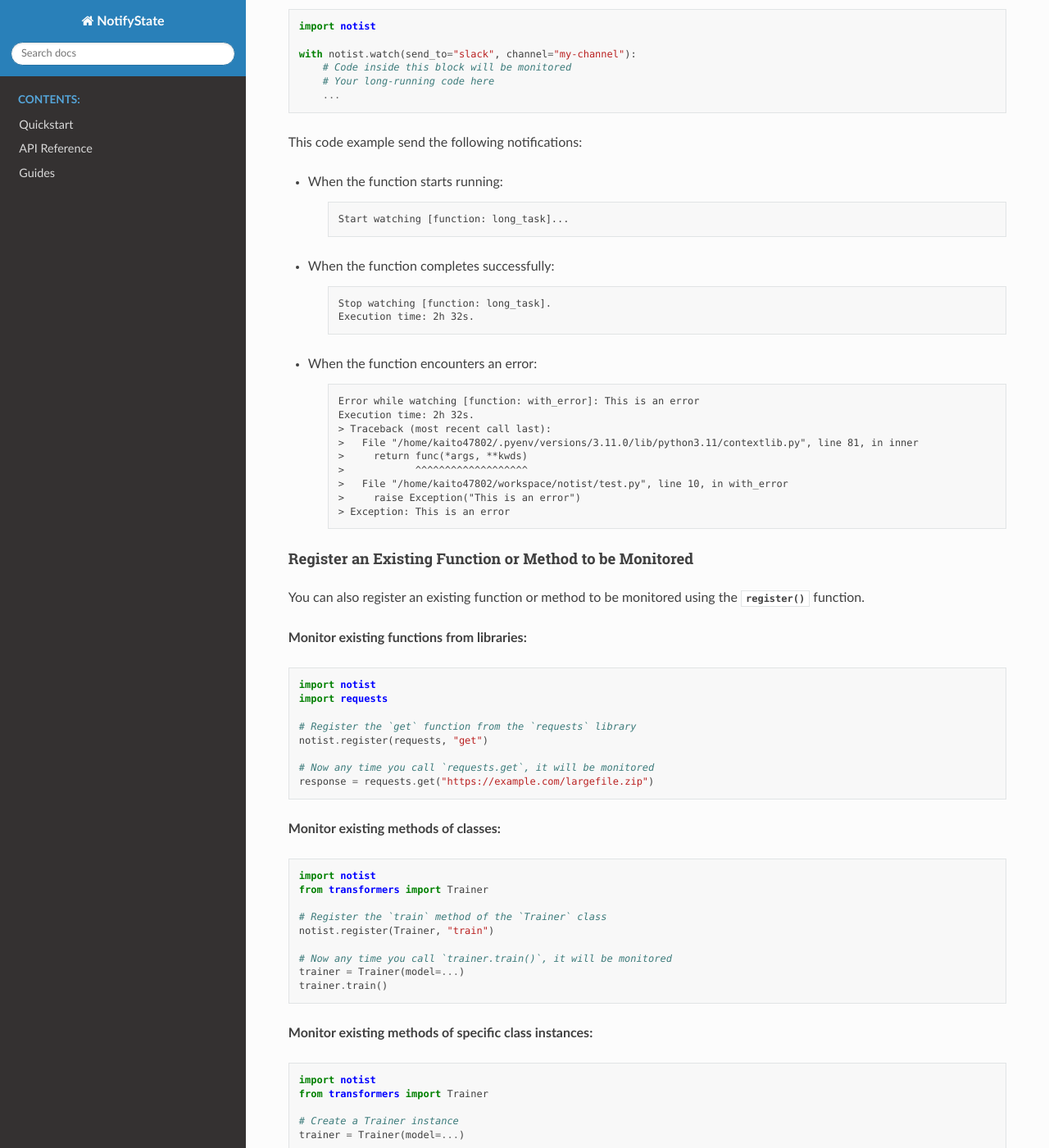
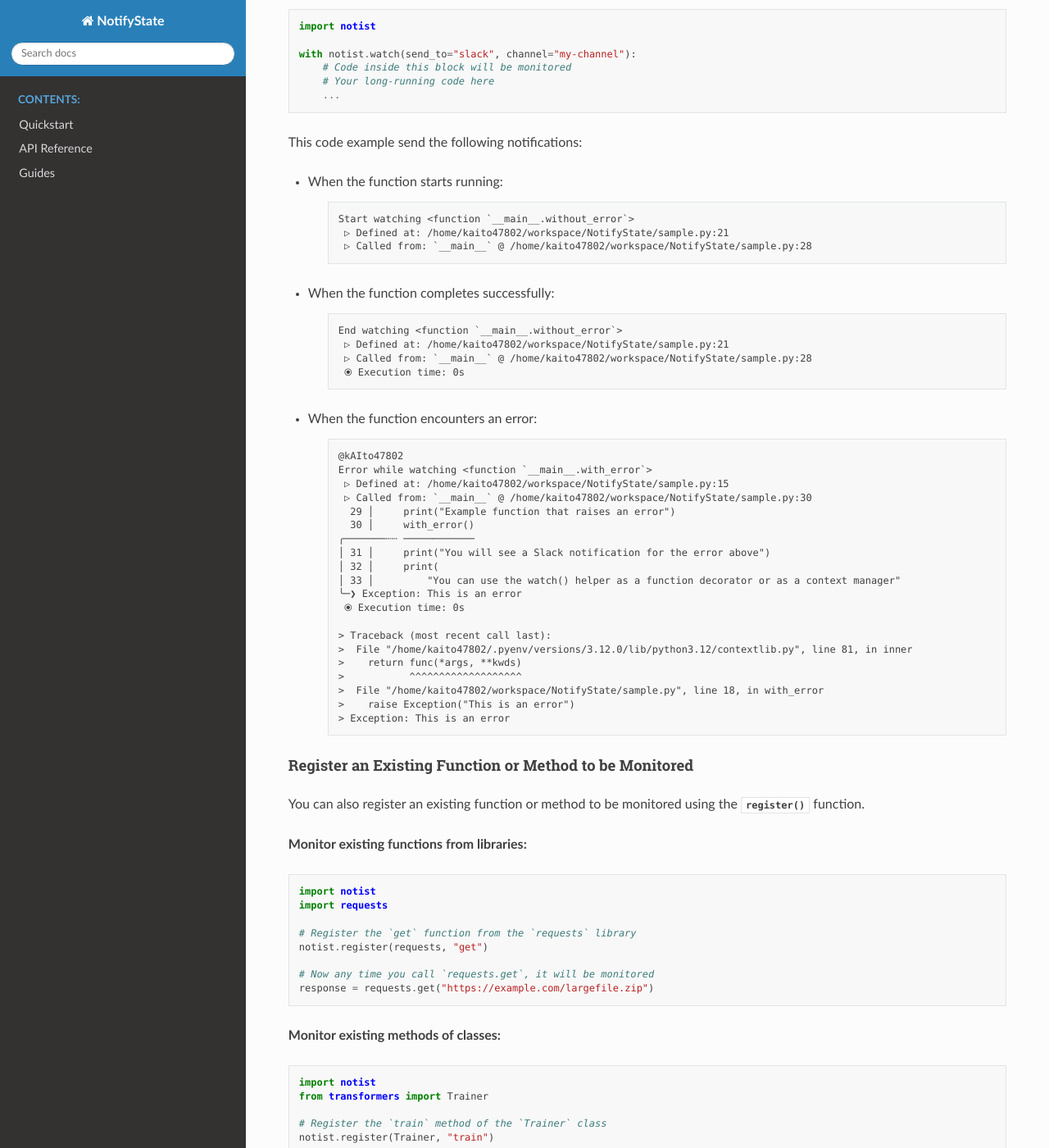
Before and after one commit to kAIto47802/notist, a Sphinx documentation site: the page built from docs/index.rst, in a window 1280 px wide and 1400 px high, scrolled down 1092 px. Shown: the whole window at 82% size. Built offline with Sphinx 7.4.7 and the Read the Docs theme 3.1.0, drawn with Linux system fonts in a browser that asks for light colours; some of the changed text lies outside the part shown.

Commit message:
Update docs

```diff
--- a/docs/index.rst
+++ b/docs/index.rst
@@ -33,7 +33,7 @@ You can receive notifications when your script:
 - Starts running
 - Completes successfully
 - Encounters an error
-- Or at any point you choose--trigger custom notifications anywhere in your code with any message you like
+- Or at any point you choose—trigger custom notifications anywhere in your code with any message you like
 
 
 🛠️ Easy Integration with Simple API
@@ -78,29 +78,44 @@ This code example send the following notifications:
 
    .. code-block:: text
 
-      Start watching [function: long_task]...
+      Start watching <function `__main__.without_error`>
+       ▷ Defined at: /home/kaito47802/workspace/NotifyState/sample.py:21
+       ▷ Called from: `__main__` @ /home/kaito47802/workspace/NotifyState/sample.py:28
 
 
 - When the function completes successfully:
 
    .. code-block:: text
 
-      Stop watching [function: long_task].
-      Execution time: 2h 32s.
+      End watching <function `__main__.without_error`>
+       ▷ Defined at: /home/kaito47802/workspace/NotifyState/sample.py:21
+       ▷ Called from: `__main__` @ /home/kaito47802/workspace/NotifyState/sample.py:28
+       ⦿ Execution time: 0s
 
 
 - When the function encounters an error:
 
    .. code-block:: text
 
-      Error while watching [function: with_error]: This is an error
-      Execution time: 2h 32s.
+      @kAIto47802
+      Error while watching <function `__main__.with_error`>
+       ▷ Defined at: /home/kaito47802/workspace/NotifyState/sample.py:15
+       ▷ Called from: `__main__` @ /home/kaito47802/workspace/NotifyState/sample.py:30
+        29 │     print("Example function that raises an error")
+        30 │     with_error()
+      ╭───────┄┄ ────────────
+      │ 31 │     print("You will see a Slack notification for the error above")
+      │ 32 │     print(
+      │ 33 │         "You can use the watch() helper as a function decorator or as a context manager"
+      ╰─❯ Exception: This is an error
+       ⦿ Execution time: 0s
+
       > Traceback (most recent call last):
-      >   File "/home/kaito47802/.pyenv/versions/3.11.0/lib/python3.11/contextlib.py", line 81, in inner
-      >     return func(*args, **kwds)
-      >            ^^^^^^^^^^^^^^^^^^^
-      >   File "/home/kaito47802/workspace/notist/test.py", line 10, in with_error
-      >     raise Exception("This is an error")
+      >  File "/home/kaito47802/.pyenv/versions/3.12.0/lib/python3.12/contextlib.py", line 81, in inner
+      >    return func(*args, **kwds)
+      >           ^^^^^^^^^^^^^^^^^^^
+      >  File "/home/kaito47802/workspace/NotifyState/sample.py", line 18, in with_error
+      >    raise Exception("This is an error")
       > Exception: This is an error
 
 Register an Existing Function or Method to be Monitored
@@ -152,6 +167,9 @@ You can also register an existing function or method to be monitored using the :
    # Now any time you call `trainer.train()`, it will be monitored
    trainer.train()
 
+We also provide other features such as :func:`~notist._core.send` and :func:`~notist._core.watch_iterable`. See :doc:`api` for details.
+
+
 🔔 Multiple Notifiers
 ^^^^^^^^^^^^^^^^^^^^^
 
```
Also changed, not shown: docs/quickstart.rst (+14 -0 lines).
